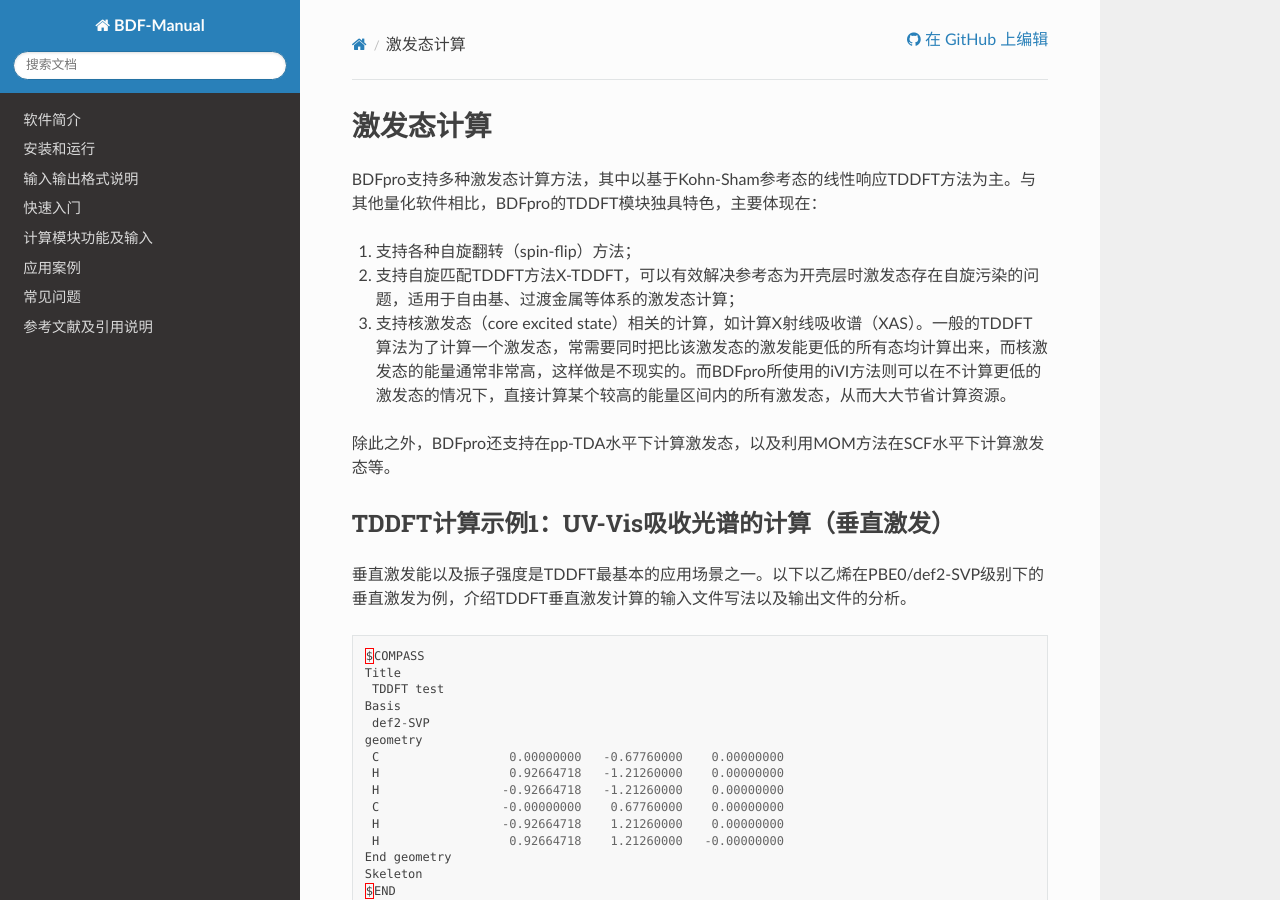
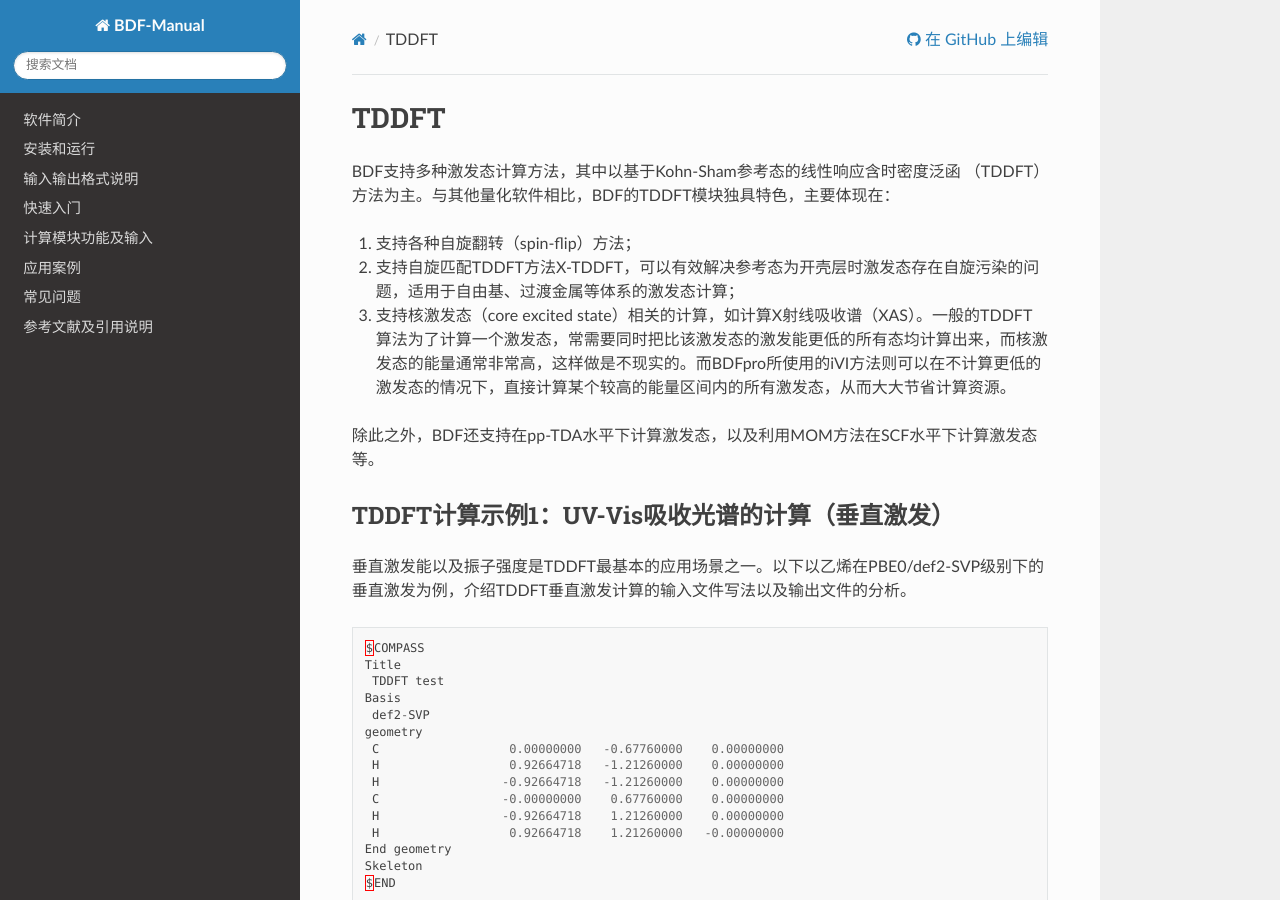
Before and after one commit to BDF-manual-maintenance/BDF-Manual, a Sphinx documentation site: the page built from source/guide/TD.rst, in a window 1280 px wide and 900 px high. Built offline with Sphinx 7.4.7 and the Read the Docs theme 2.0.0, drawn with Linux system fonts in a browser that asks for light colours.

Commit message:
Update TD.rst

```diff
--- a/source/guide/TD.rst
+++ b/source/guide/TD.rst
@@ -1,13 +1,13 @@
-激发态计算
+TDDFT
 ================================================
 
-BDFpro支持多种激发态计算方法，其中以基于Kohn-Sham参考态的线性响应TDDFT方法为主。与其他量化软件相比，BDFpro的TDDFT模块独具特色，主要体现在：
+BDF支持多种激发态计算方法，其中以基于Kohn-Sham参考态的线性响应含时密度泛函 （TDDFT）方法为主。与其他量化软件相比，BDF的TDDFT模块独具特色，主要体现在：
 
 1. 支持各种自旋翻转（spin-flip）方法；
 2. 支持自旋匹配TDDFT方法X-TDDFT，可以有效解决参考态为开壳层时激发态存在自旋污染的问题，适用于自由基、过渡金属等体系的激发态计算；
 3. 支持核激发态（core excited state）相关的计算，如计算X射线吸收谱（XAS）。一般的TDDFT算法为了计算一个激发态，常需要同时把比该激发态的激发能更低的所有态均计算出来，而核激发态的能量通常非常高，这样做是不现实的。而BDFpro所使用的iVI方法则可以在不计算更低的激发态的情况下，直接计算某个较高的能量区间内的所有激发态，从而大大节省计算资源。
 
-除此之外，BDFpro还支持在pp-TDA水平下计算激发态，以及利用MOM方法在SCF水平下计算激发态等。
+除此之外，BDF还支持在pp-TDA水平下计算激发态，以及利用MOM方法在SCF水平下计算激发态等。
 
 TDDFT计算示例1：UV-Vis吸收光谱的计算（垂直激发）
 ----------------------------------------------------------
```
